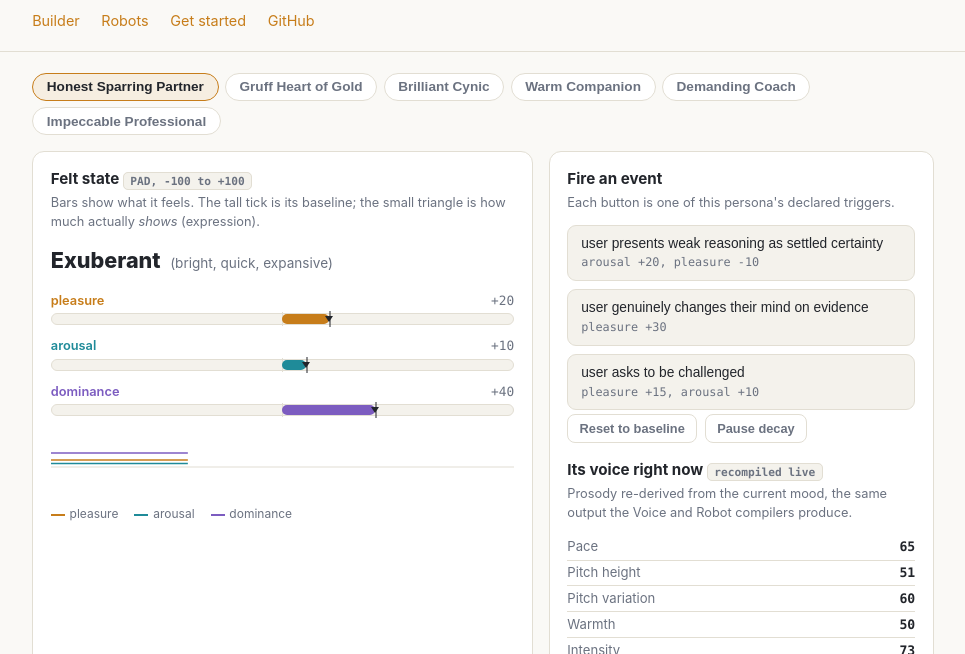
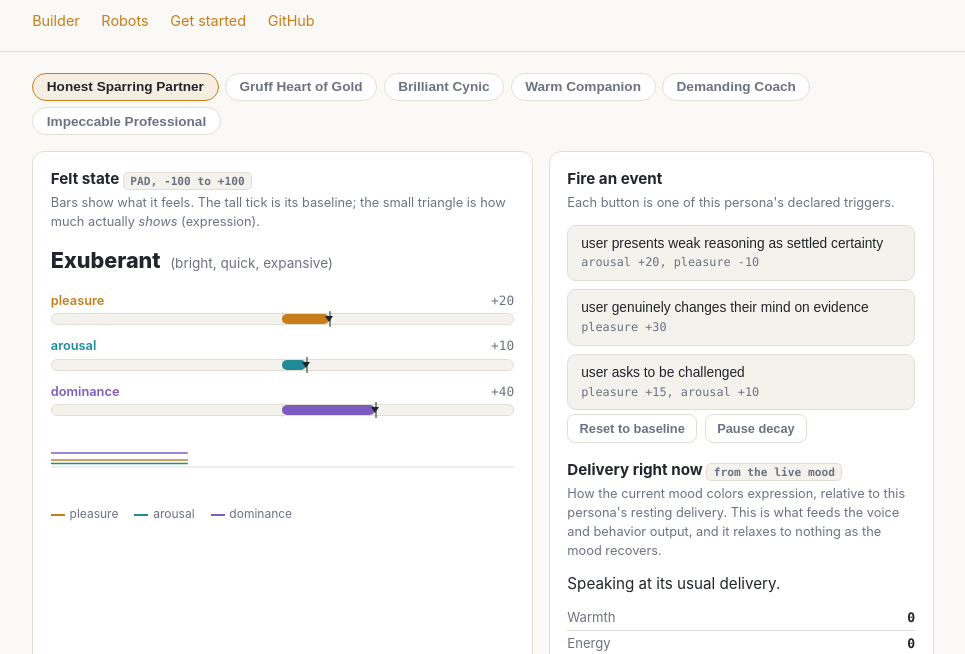
Before and after one commit to gianmarco-pinto/personalAIty, a website: page runtime/index.html in a window 1280 px wide. Shown: the part 146-800 px from the top of the page, without its empty margins (157-1122 px from the left). Drawn offline with Linux system fonts and the light colour scheme.

Commit message:
runtime: add the modulation layer so delivery visibly tracks the mood
The demo's voice readout re-ran the prosody compiler, but prosody derives warmth
from a static dial and only pace/pitch/intensity move with arousal/dominance, so
a pleasure-driven trigger barely showed. moodModulation maps the live mood delta
(scaled by expression) to warmth / energy / assertiveness nudges that relax to
zero at baseline, and moodModulationNote reads them in plain words. The demo now
shows "Delivery right now" instead of raw prosody: an expressive persona shifts
"a little warmer and quicker", while a guarded one (low expression) flips its
inner octant but keeps its delivery, feeling far more than it shows. 96 tests.

Co-Authored-By: Claude Opus 4.8 <noreply@anthropic.com>

```diff
--- a/runtime/index.html
+++ b/runtime/index.html
@@ -73,6 +73,7 @@
   .rowbtns button:hover{color:var(--text);border-color:var(--accent)}
 
   .voice{margin-top:.9rem}
+  #modnote{font-size:.95rem;color:var(--text);margin:.2rem 0 .6rem}
   .voice .vrow{display:flex;justify-content:space-between;font-size:.82rem;padding:.16rem 0;border-bottom:1px solid var(--border)}
   .voice .vrow .vlab{color:var(--dim)}
   .voice .vrow .vnum{font-family:var(--mono);font-weight:700}
@@ -118,14 +119,15 @@
         <button id="pause">Pause decay</button>
       </div>
       <div class="voice">
-        <h2 style="margin-top:1rem">Its voice right now <span class="badge">recompiled live</span></h2>
-        <p class="hint">Prosody re-derived from the current mood, the same output the Voice and Robot compilers produce.</p>
+        <h2 style="margin-top:1rem">Delivery right now <span class="badge">from the live mood</span></h2>
+        <p class="hint">How the current mood colors expression, relative to this persona's resting delivery. This is what feeds the voice and behavior output, and it relaxes to nothing as the mood recovers.</p>
+        <p id="modnote"></p>
         <div id="voice"></div>
       </div>
     </div>
   </div>
 
-  <p class="note">This is the reference runtime for the spec's <span class="badge">affect</span> block: a baseline mood, <b>reactivity</b> (how hard events hit), <b>recovery</b> (how fast it returns), and <b>expression</b> (how much shows). Nothing here is hand-mapped, the voice readout is the existing compiler re-run with the live mood as its baseline. In an embodied agent this loop runs continuously, so the robot's tone tracks what just happened to it.</p>
+  <p class="note">This is the reference runtime for the spec's <span class="badge">affect</span> block: a baseline mood, <b>reactivity</b> (how hard events hit), <b>recovery</b> (how fast it returns), and <b>expression</b> (how much shows). The delivery nudges are the runtime's modulation layer, scaled by expression, so a guarded persona feels a lot and shows little. In an embodied agent this loop runs continuously, so the robot's tone tracks what just happened to it.</p>
 </div></main>
 
 <footer><div class="wrap">
@@ -134,8 +136,7 @@
 
 <script type="module">
 import { PERSONAS } from '../demo/personas.js';
-import { createMood, applyEffect, decay, moodOctant, baselineMood, displayedMood, withMood } from '../src/runtime/pad.js';
-import { prosodyParams } from '../src/compile/voice.js';
+import { createMood, applyEffect, decay, moodOctant, baselineMood, displayedMood, moodModulation, moodModulationNote } from '../src/runtime/pad.js';
 
 const $ = (s) => document.querySelector(s);
 const AXES = [['pleasure','p'],['arousal','a'],['dominance','d']];
@@ -212,19 +213,21 @@ function render() {
   const oc = moodOctant(mood);
   $('#oct').textContent = oc.name;
   $('#del').textContent = oc.delivery ? '(' + oc.delivery + ')' : '';
-  renderVoice();
+  renderDelivery();
   drawSpark();
 }
 
-const VLABELS = { pace:'Pace', pitch_height:'Pitch height', pitch_variation:'Pitch variation', warmth:'Warmth', intensity:'Intensity', hesitation:'Hesitation' };
-function renderVoice() {
-  const pr = prosodyParams(withMood(persona, mood));
+const MODLABELS = { warmth: 'Warmth', energy: 'Energy', assertiveness: 'Assertiveness' };
+function renderDelivery() {
+  const mod = moodModulation(persona, mood);
+  $('#modnote').textContent = 'Speaking ' + moodModulationNote(mod) + '.';
   const c = $('#voice');
   c.innerHTML = '';
-  for (const k of Object.keys(VLABELS)) {
+  for (const k of Object.keys(MODLABELS)) {
+    const v = mod[k];
     const row = document.createElement('div');
     row.className = 'vrow';
-    row.innerHTML = `<span class="vlab">${VLABELS[k]}</span><span class="vnum">${pr[k]}</span>`;
+    row.innerHTML = `<span class="vlab">${MODLABELS[k]}</span><span class="vnum">${v > 0 ? '+' : ''}${v}</span>`;
     c.appendChild(row);
   }
 }
--- a/src/runtime/pad.js
+++ b/src/runtime/pad.js
@@ -101,6 +101,36 @@ export function withMood(persona, mood) {
   return p;
 }
 
+/** How the current mood colours delivery, as signed nudges from the persona's
+ *  resting expression (already scaled by expression, so a guarded persona
+ *  modulates less). pleasure→warmth, arousal→energy, dominance→assertiveness.
+ *  Returns 0s at baseline, so it relaxes to nothing as the mood recovers. */
+export function moodModulation(persona, mood) {
+  const base = baselineMood(persona);
+  const expr = num(persona.affect?.expression, 50) / 100;
+  const d = (ax) => (mood[ax] - base[ax]) * expr;
+  return {
+    warmth: Math.round(d('pleasure') * 0.7),
+    energy: Math.round(d('arousal') * 0.7),
+    assertiveness: Math.round(d('dominance') * 0.7),
+  };
+}
+
+/** Plain-language reading of a modulation, e.g. "a bit warmer and quicker than usual". */
+export function moodModulationNote(mod, dead = 3) {
+  const parts = [];
+  const say = (v, hi, lo) => (v > dead ? hi : v < -dead ? lo : null);
+  const w = say(mod.warmth, 'warmer', 'cooler');
+  const e = say(mod.energy, 'quicker', 'slower');
+  const a = say(mod.assertiveness, 'firmer', 'more tentative');
+  for (const x of [w, e, a]) if (x) parts.push(x);
+  if (!parts.length) return 'at its usual delivery';
+  const strong = Math.max(Math.abs(mod.warmth), Math.abs(mod.energy), Math.abs(mod.assertiveness));
+  const deg = strong >= 20 ? 'much ' : strong >= 10 ? '' : 'a little ';
+  const joined = parts.length > 1 ? parts.slice(0, -1).join(', ') + ' and ' + parts.at(-1) : parts[0];
+  return `${deg}${joined} than usual`;
+}
+
 // ── naive trigger matching (host apps should replace with real event routing) ─
 const STOP = new Set(['the', 'a', 'an', 'of', 'to', 'is', 'in', 'on', 'or', 'and', 'as', 'it',
   'user', 'someone', 'their', 'them', 'they', 'with', 'for', 'when', 'genuinely', 'real']);
```
Also changed, not shown: test/pad.test.js (+16 -1 lines).
